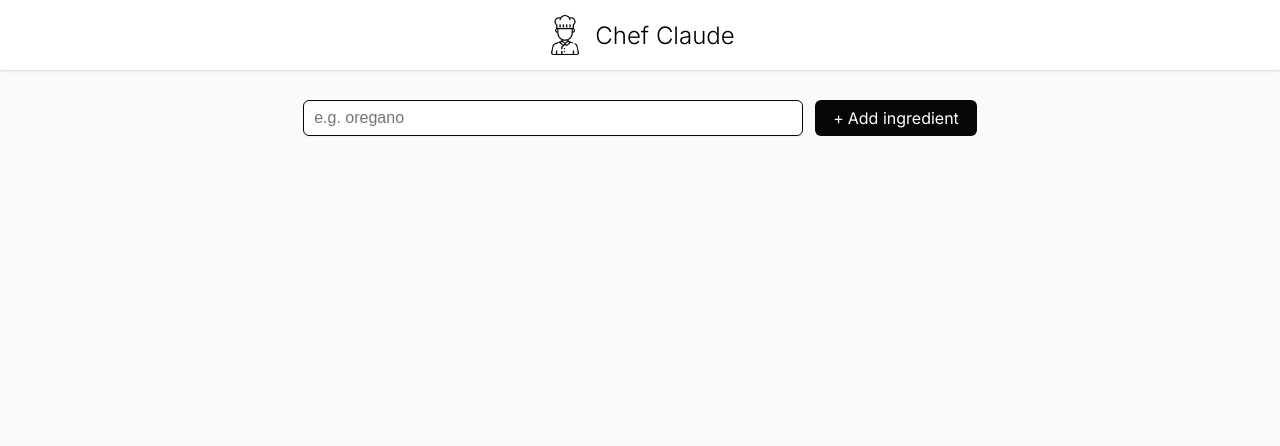
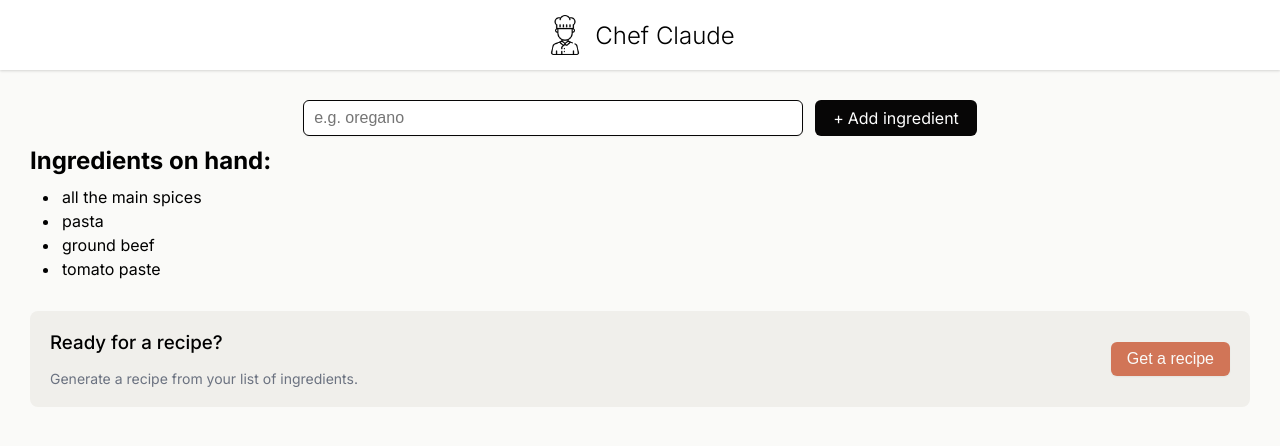
Before and after one commit to manjunathk25/chef-claude, a React (Vite) app: page / in a window 1280 px wide. Shown: the top 446 px of the page. Built offline with nearby package versions, Linux system fonts and the light colour scheme.

Commit message:
hard coded recipe conditional rendering on click get recipe button

```diff
--- a/src/components/Main.jsx
+++ b/src/components/Main.jsx
@@ -1,7 +1,13 @@
 import React from "react"
 function Main(){
     /* make ingredients as state variable */
-    let [ingredients, setIngredients] = React.useState([])
+    let [ingredients, setIngredients] = React.useState(
+        ["all the main spices", "pasta", "ground beef", "tomato paste"]
+    )
+    const [recipeShown, setRecipeShown] = React.useState(false)
+    function getRecipe(){
+        setRecipeShown(prevShown => !prevShown)
+    }
     function handleSubmit(event){
         event.preventDefault();
         const formData = new FormData(event.currentTarget);
@@ -28,9 +34,43 @@
                                 <h3>Ready for a recipe?</h3>
                                 <p>Generate a recipe from your list of ingredients.</p>
                             </div>
-                            <button>Get a recipe</button>
+                            <button onClick={getRecipe}>Get a recipe</button>
                         </div>
                     }
+                </section>
+            }
+            {recipeShown &&
+                <section>
+                    <h2 className="recipe-heading" >Chef Claude Recommends:</h2>
+                    <article className="suggested-recipe-container" aria-live="polite">
+                        <p>Based on the ingredients you have available, I would recommend making a simple a delicious <strong>Beef Bolognese Pasta</strong>. Here is the recipe:</p>
+                        <h3 className="recipe-heading">Beef Bolognese Pasta</h3>
+                        <strong>Ingredients:</strong>
+                        <ul className="ingredients-quantity">
+                            <li>1 lb. ground beef</li>
+                            <li>1 onion, diced</li>
+                            <li>3 cloves garlic, minced</li>
+                            <li>2 tablespoons tomato paste</li>
+                            <li>1 (28 oz) can crushed tomatoes</li>
+                            <li>1 cup beef broth</li>
+                            <li>1 teaspoon dried oregano</li>
+                            <li>1 teaspoon dried basil</li>
+                            <li>Salt and pepper to taste</li>
+                            <li>8 oz pasta of your choice (e.g., spaghetti, penne, or linguine)</li>
+                        </ul>
+                        <strong>Instructions:</strong>
+                        <ol className="instructions">
+                            <li>Bring a large pot of salted water to a boil for the pasta.</li>
+                            <li>In a large skillet or Dutch oven, cook the ground beef over medium-high heat, breaking it up with a wooden spoon, until browned and cooked through, about 5-7 minutes.</li>
+                            <li>Add the diced onion and minced garlic to the skillet and cook for 2-3 minutes, until the onion is translucent.</li>
+                            <li>Stir in the tomato paste and cook for 1 minute.</li>
+                            <li>Add the crushed tomatoes, beef broth, oregano, and basil. Season with salt and pepper to taste.</li>
+                            <li>Reduce the heat to low and let the sauce simmer for 15-20 minutes, stirring occasionally, to allow the flavors to meld.</li>
+                            <li>While the sauce is simmering, cook the pasta according to the package instructions. Drain the pasta and return it to the pot.</li>
+                            <li>Add the Bolognese sauce to the cooked pasta and toss to combine.</li>
+                            <li>Serve hot, garnished with additional fresh basil or grated Parmesan cheese if desired.</li>
+                        </ol>
+                    </article>
                 </section>
             }
         </main>
--- a/src/index.css
+++ b/src/index.css
@@ -67,7 +67,9 @@
     display: flex;
     flex-direction: column;
 }
-.ingredients-list > li{
+.ingredients-list > li,
+.ingredients-quantity > li,
+.instructions > li{
     font-size: 1rem;
     padding: 2px;
     margin-left: 30px;
@@ -102,3 +104,11 @@
     font-size: 1rem;
     cursor: pointer;
 }
+/* generated recipe article */
+.recipe-heading{
+    margin: 16px 0 10px 0;
+}
+.ingredients-quantity,
+.instructions{
+    margin: 8px 0 16px 0;
+}
```
